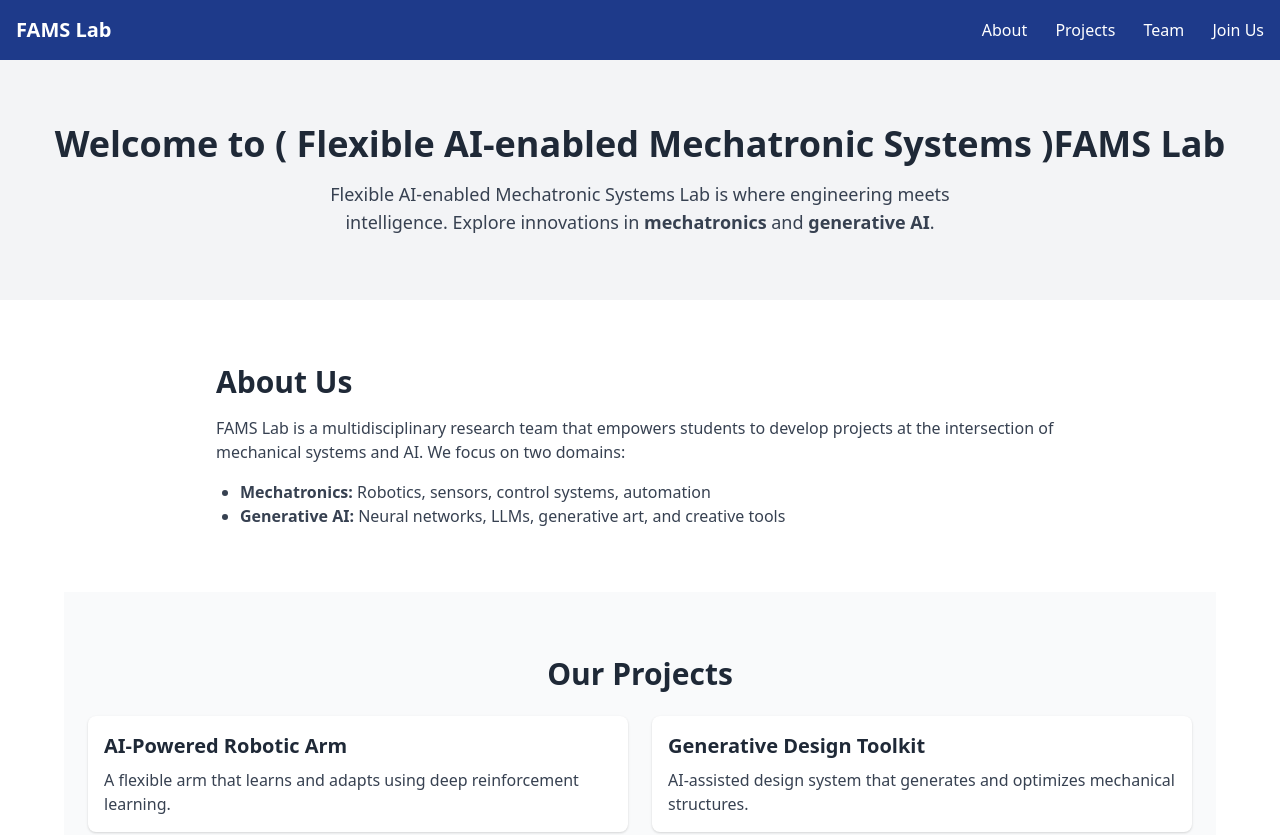
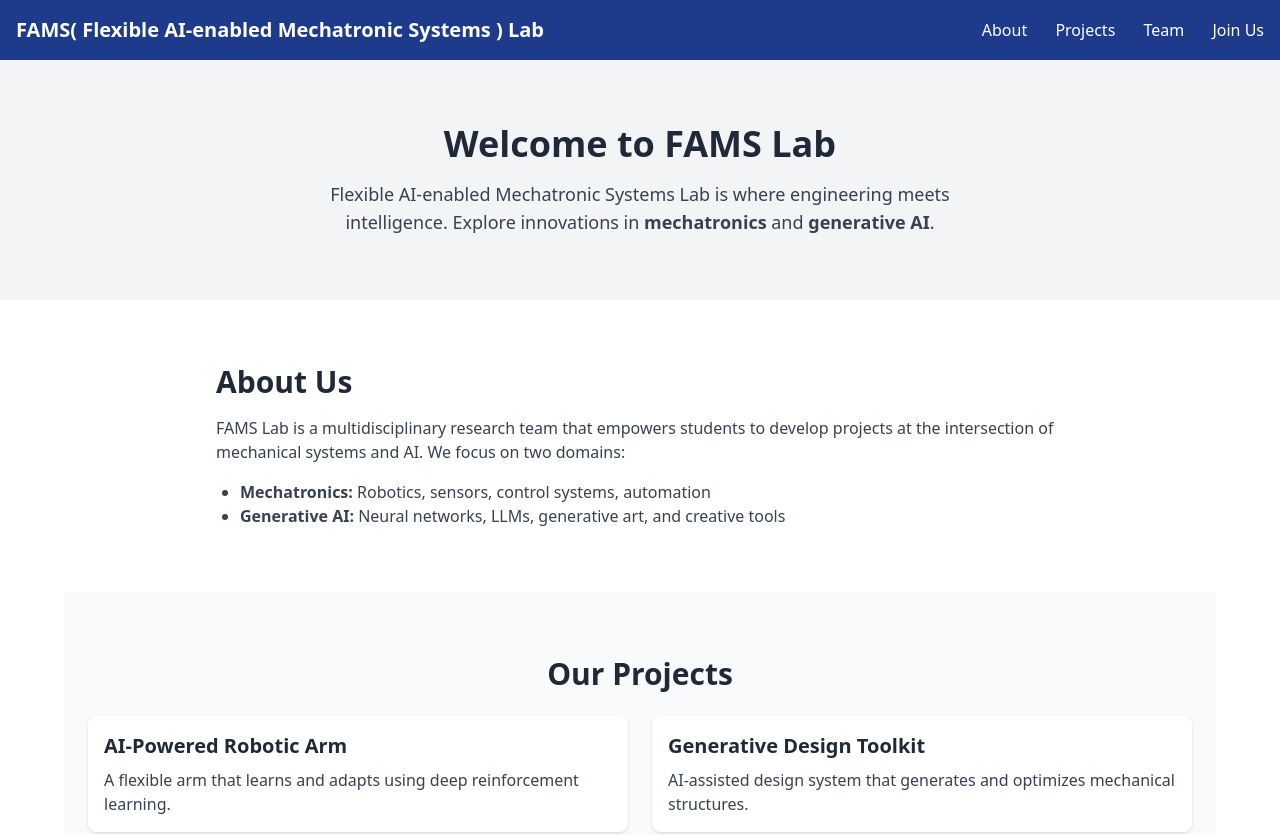
Before and after one commit to michx02/michx02.github.io, a plain HTML site: page index.html in a window 1280 px wide. Shown: the top 835 px of the page. Drawn offline with nearby package versions, Linux system fonts and the light colour scheme.

Commit message:
Update index.html

```diff
--- a/index.html
+++ b/index.html
@@ -11,7 +11,7 @@
   <!-- Navigation -->
   <header class="bg-blue-900 text-white shadow">
     <div class="max-w-7xl mx-auto px-4 py-4 flex justify-between items-center">
-      <h1 class="text-xl font-bold">FAMS Lab</h1>
+      <h1 class="text-xl font-bold">FAMS( Flexible AI-enabled Mechatronic Systems ) Lab</h1>
       <nav class="space-x-6">
         <a href="#about" class="hover:underline">About</a>
         <a href="#projects" class="hover:underline">Projects</a>
@@ -23,7 +23,7 @@
 
   <!-- Hero Section -->
   <section class="bg-gray-100 py-16 text-center">
-    <h2 class="text-4xl font-extrabold mb-4">Welcome to ( Flexible AI-enabled Mechatronic Systems )FAMS Lab</h2>
+    <h2 class="text-4xl font-extrabold mb-4">Welcome to FAMS Lab</h2>
     <p class="max-w-2xl mx-auto text-lg text-gray-700">
       Flexible AI-enabled Mechatronic Systems Lab is where engineering meets intelligence.
       Explore innovations in <strong>mechatronics</strong> and <strong>generative AI</strong>.
```
